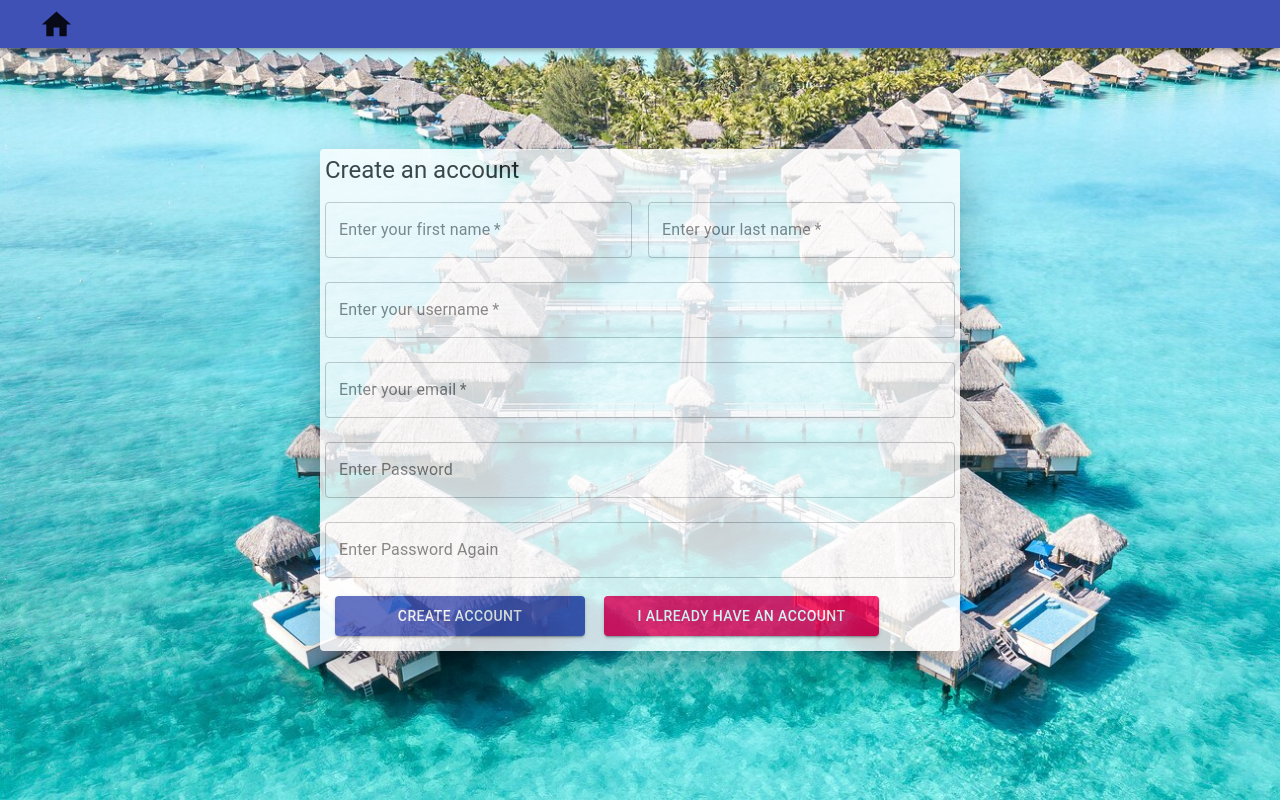
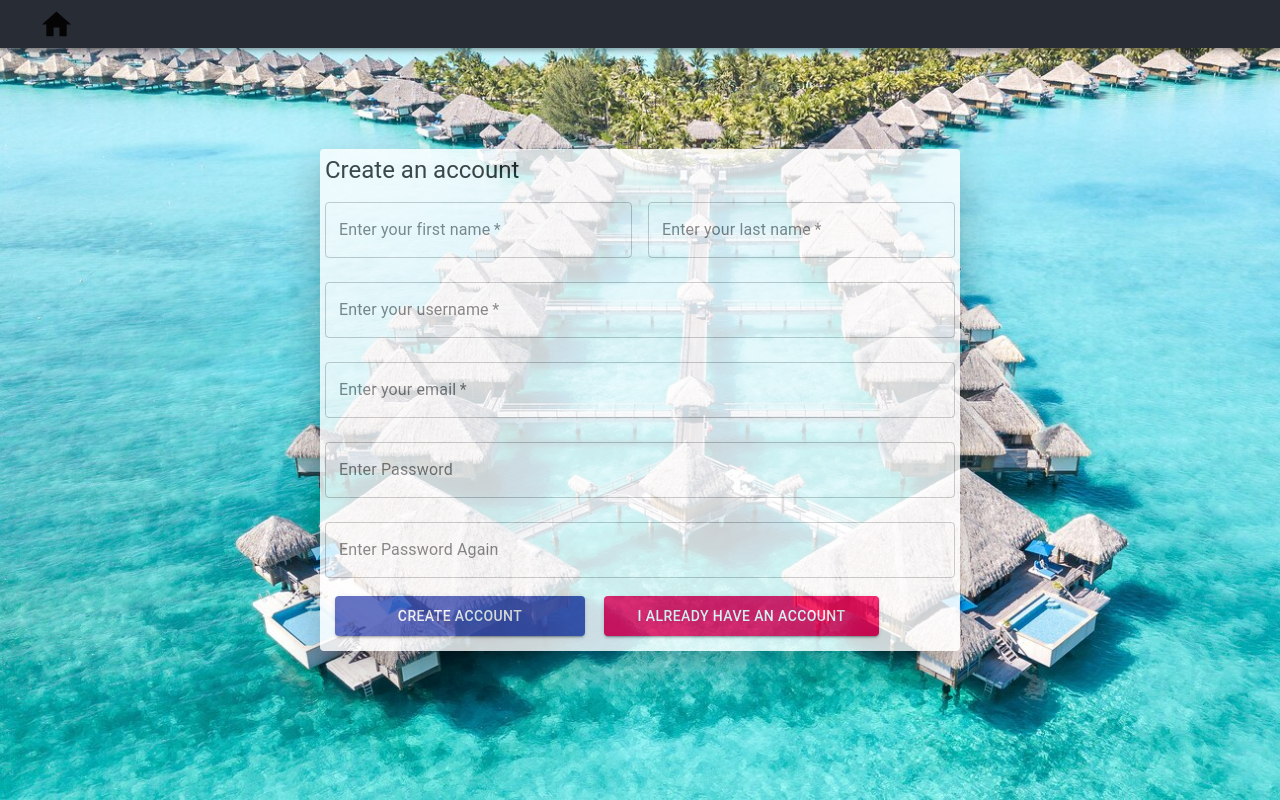
Before and after one commit to lmg8/Itinerary-App, a React (Create React App) app in the folder itinerary_app/: page /signup in a window 1280 px wide. Built offline with nearby package versions, Linux system fonts and the light colour scheme.

Commit message:
change top tool bar to black

```diff
--- a/itinerary_app/src/react-components/Signup/index.js
+++ b/itinerary_app/src/react-components/Signup/index.js
@@ -19,7 +19,7 @@ class Signup extends React.Component {
   render() {
     return (
         <div className="signup-background">
-             <AppBar color="primary" position="static">
+             <AppBar className="signup-appBar" color="primary" position="static">
                     <Toolbar variant={"dense"}>
                         <ButtonGroup size='small' variant="text">
                             <Link edge="start" to={"./../"}>
--- a/itinerary_app/src/react-components/Signup/styles.css
+++ b/itinerary_app/src/react-components/Signup/styles.css
@@ -34,3 +34,7 @@
     height: 40px;
     margin: 10px;
 }
+
+.MuiPaper-root.MuiAppBar-root.MuiAppBar-colorPrimary.signup-appBar {
+    background-color: #282c34;
+}
```
